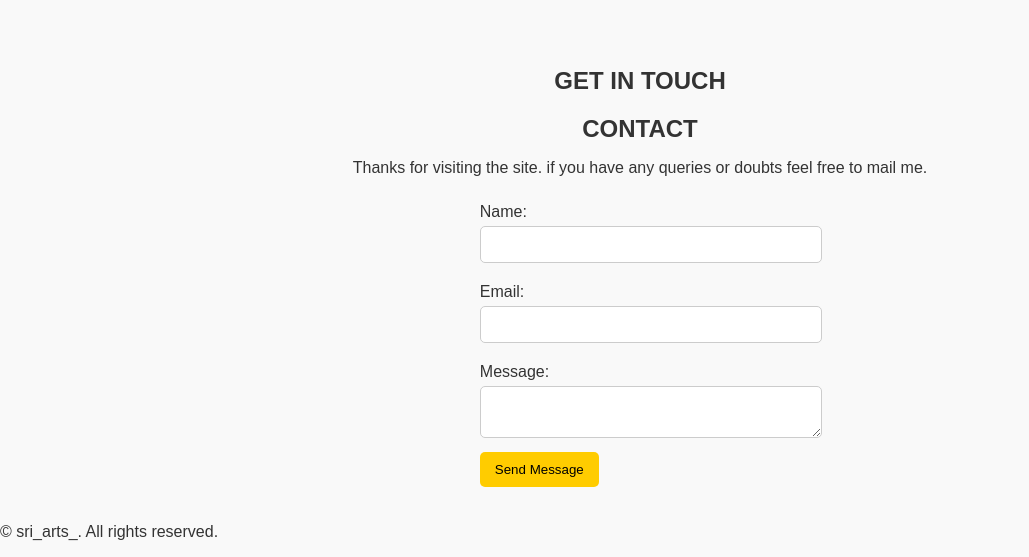
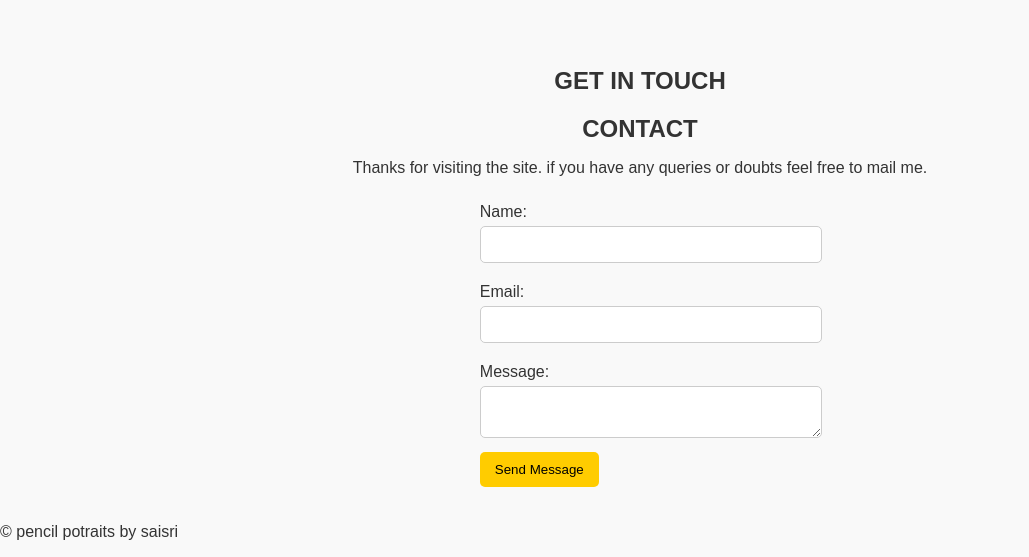
Before and after one commit to saisritellakula/artpage-website, a plain HTML site: page index.html in a window 1280 px wide. Shown: the part 889-1446 px from the top of the page, without its empty margins (0-1029 px from the left). Drawn offline with Linux system fonts and the light colour scheme.

Commit message:
Update index.html

```diff
--- a/index.html
+++ b/index.html
@@ -67,7 +67,7 @@
         </section>
     </main>
     <footer>
-        <p>&copy; sri_arts_. All rights reserved.</p>
+        <p>&copy; pencil potraits by saisri</p>
     </footer>
     <script src="script.js">
         let popup = document.getElementById("popup");
```
